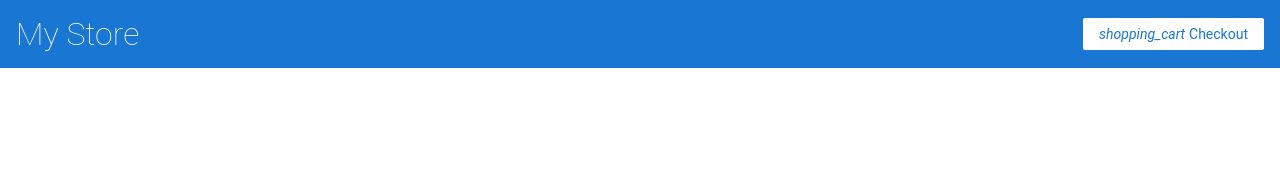
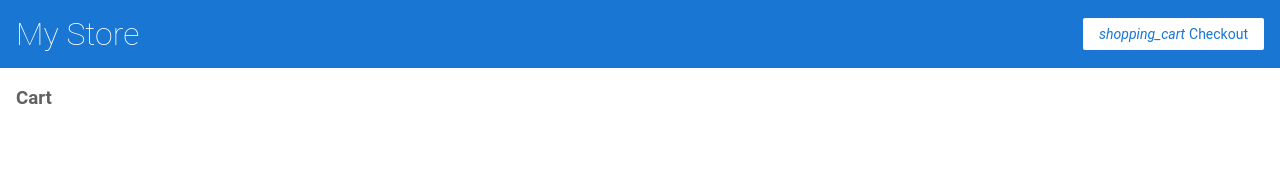
Before and after one commit to CristianPeralta/FirstAngularProject, an Angular app: page /cart in a window 1280 px wide. Before the commit this address led to /. Shown: the top 177 px of the page. Built offline with nearby package versions, Linux system fonts and the light colour scheme.

Commit message:
list cart items

```diff
--- a/src/app/app.module.ts
+++ b/src/app/app.module.ts
@@ -25,6 +25,7 @@
     RouterModule.forRoot([
       { path: '', component: ProductListComponent },
       { path: 'products/:productId', component: ProductDetailsComponent },
+      { path: 'cart', component: CartComponent },
     ])
   ],
   providers: [],
--- a/src/app/cart.service.ts
+++ b/src/app/cart.service.ts
@@ -9,6 +9,7 @@
 
   addToCart(product) {
     this.items.push(product);
+    console.log(this.items);
   }
 
   getItems() {
--- a/src/app/cart/cart.component.html
+++ b/src/app/cart/cart.component.html
@@ -1 +1,6 @@
-<p>cart works!</p>
+<h3>Cart</h3>
+
+<div class="cart-item" *ngFor="let item of items">
+  <span>{{ item.name }}</span>
+  <span>{{ item.price | currency }}</span>
+</div>
--- a/src/app/cart/cart.component.ts
+++ b/src/app/cart/cart.component.ts
@@ -1,4 +1,5 @@
 import { Component, OnInit } from '@angular/core';
+import { CartService } from '../cart.service';
 
 @Component({
   selector: 'app-cart',
@@ -6,10 +7,12 @@
   styleUrls: ['./cart.component.css']
 })
 export class CartComponent implements OnInit {
-
-  constructor() { }
+  items;
+  constructor(
+    private cartService: CartService
+  ) { }
 
   ngOnInit() {
+    this.items = this.cartService.getItems();
   }
-
 }
```
